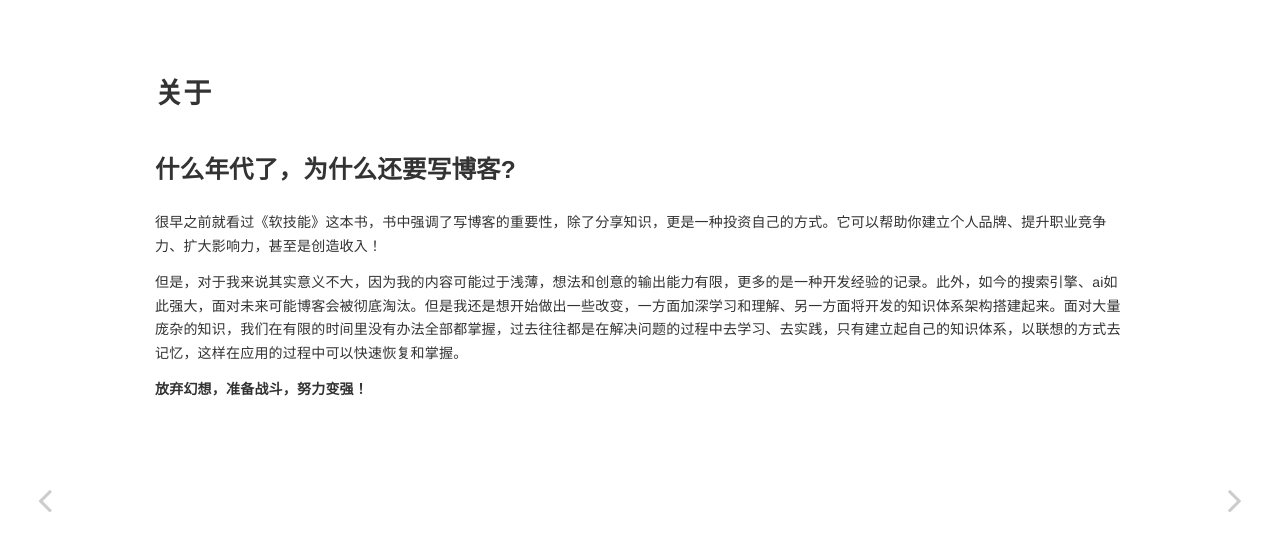
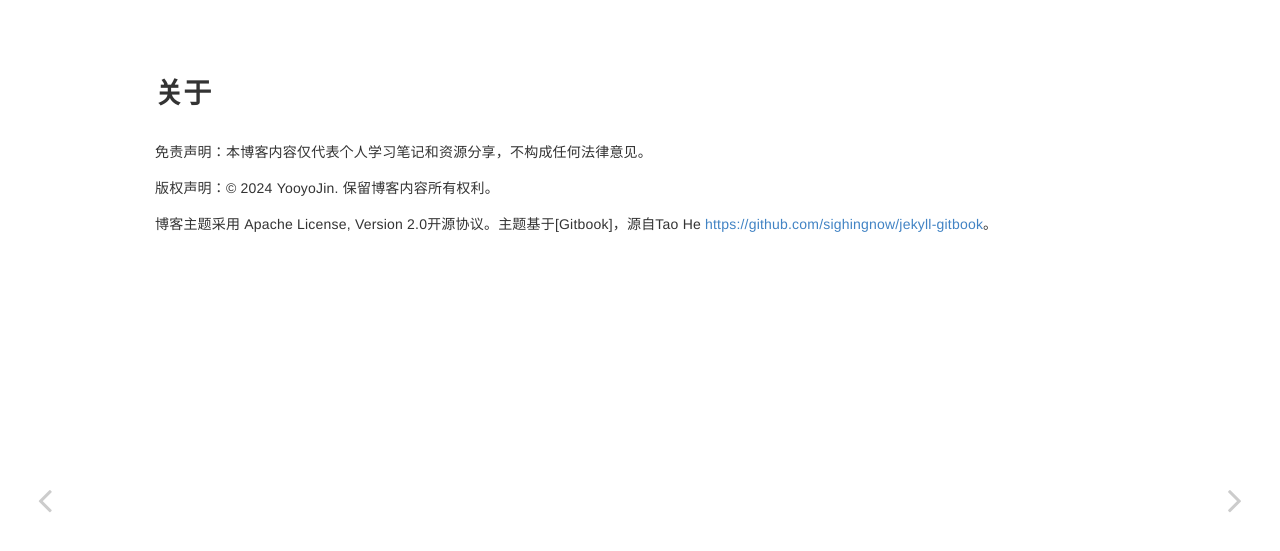
Before and after one commit to YooyoJin/yooyojin.github.io, a Jekyll site: the page built from _pages/about.md, in a window 1280 px wide. Shown: the top 551 px of the page. Built offline with Jekyll 4.4.1, drawn with Linux system fonts in a browser that asks for light colours.

Commit message:
<fix> 修复博客声明部分错误

```diff
--- a/_pages/about.md
+++ b/_pages/about.md
@@ -6,10 +6,8 @@ category: Jekyll
 layout: post
 ---
 
-## 什么年代了，为什么还要写博客?
+免责声明：本博客内容仅代表个人学习笔记和资源分享，不构成任何法律意见。
 
-很早之前就看过《软技能》这本书，书中强调了写博客的重要性，除了分享知识，更是一种投资自己的方式。它可以帮助你建立个人品牌、提升职业竞争力、扩大影响力，甚至是创造收入！
+版权声明：© 2024 YooyoJin. 保留博客内容所有权利。
 
-但是，对于我来说其实意义不大，因为我的内容可能过于浅薄，想法和创意的输出能力有限，更多的是一种开发经验的记录。此外，如今的搜索引擎、ai如此强大，面对未来可能博客会被彻底淘汰。但是我还是想开始做出一些改变，一方面加深学习和理解、另一方面将开发的知识体系架构搭建起来。面对大量庞杂的知识，我们在有限的时间里没有办法全部都掌握，过去往往都是在解决问题的过程中去学习、去实践，只有建立起自己的知识体系，以联想的方式去记忆，这样在应用的过程中可以快速恢复和掌握。
-
-**放弃幻想，准备战斗，努力变强！**
+博客主题采用 Apache License, Version 2.0开源协议。主题基于[Gitbook]，源自Tao He [https://github.com/sighingnow/jekyll-gitbook](https://github.com/sighingnow/jekyll-gitbook)。
```
Also changed, not shown: _others/about.md (+7 -1 lines), _pages/contact.md (+1 -1 lines), _posts/2025-10-16-clang_format.md (+3 -1 lines), _includes/footer.html (line endings or trailing spaces).
